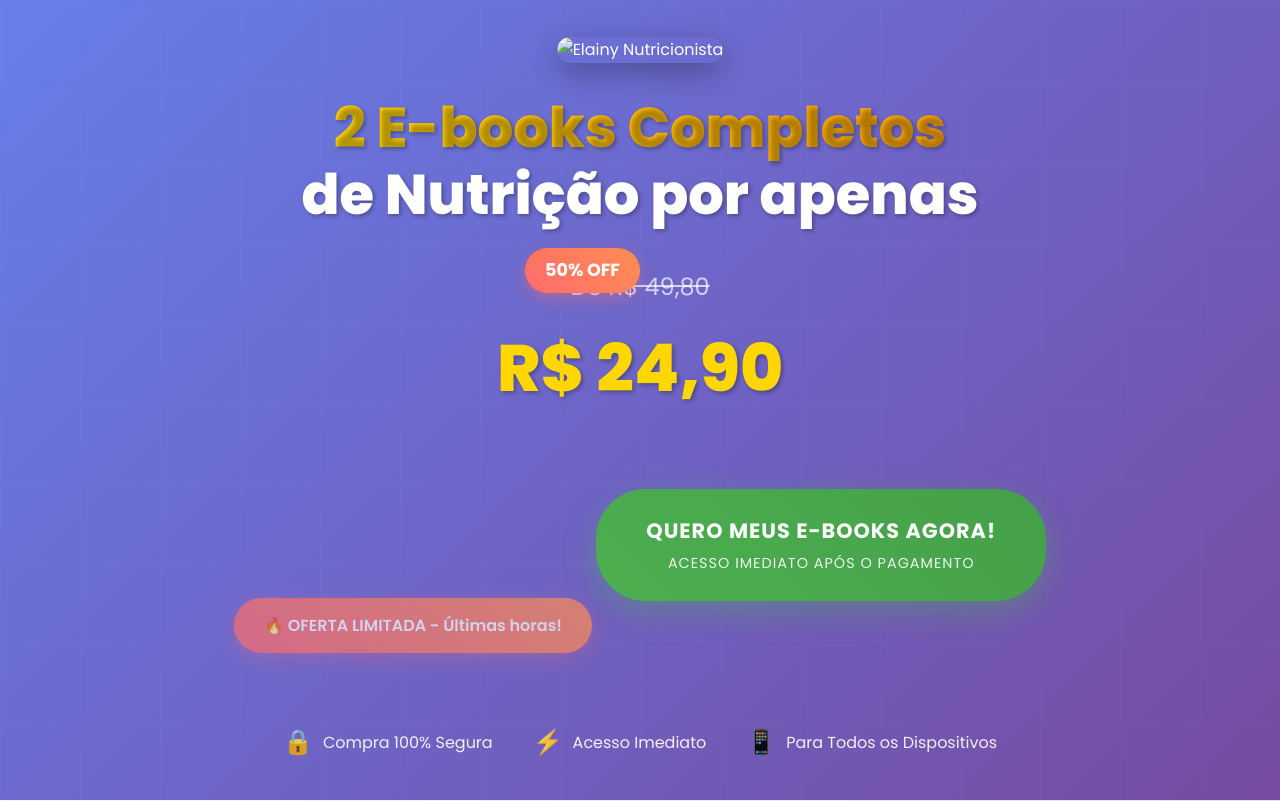
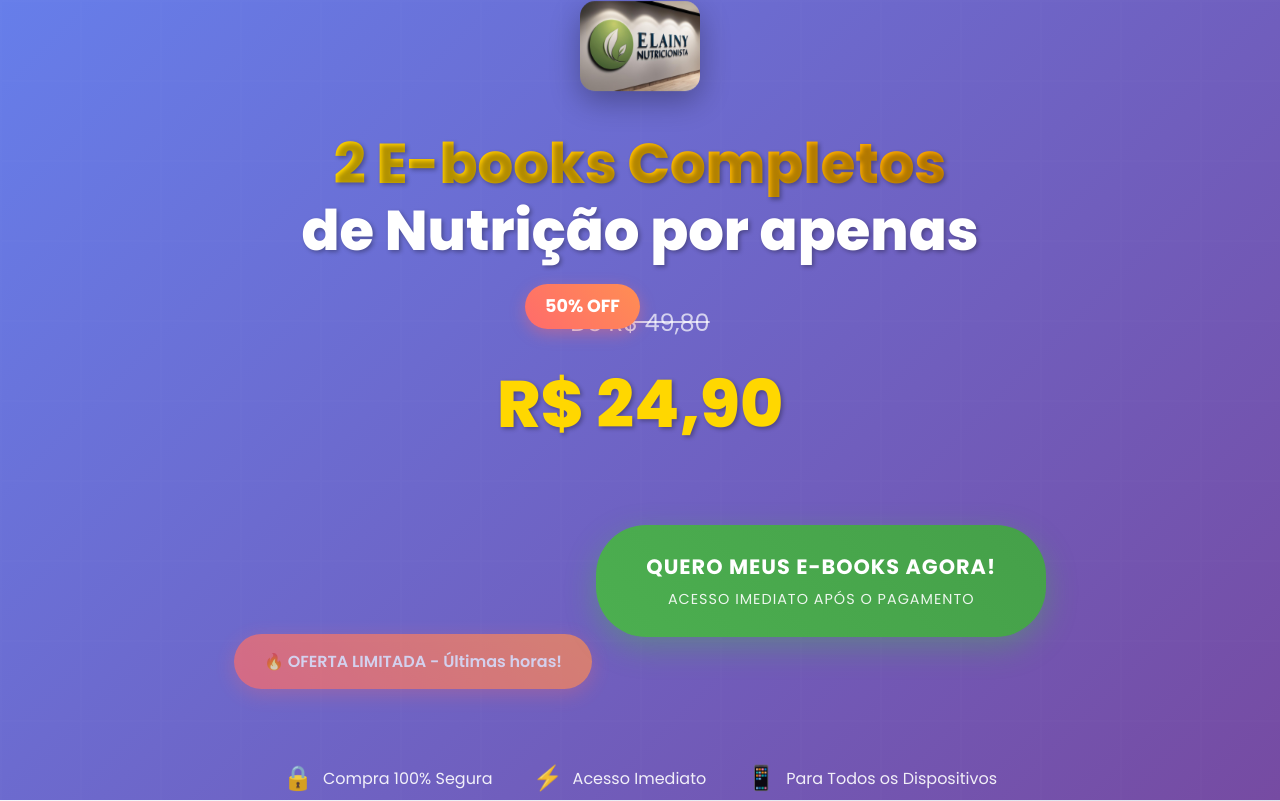
Before and after one commit to Zanatta84/Site-Ebook, a plain HTML site: page index.html in a window 1280 px wide. Shown: the top 801 px of the page. Drawn offline with Linux system fonts and the light colour scheme.

Commit message:
Update index.html

```diff
--- a/index.html
+++ b/index.html
@@ -27,7 +27,7 @@
         </div>
         <div class="container">
             <div class="hero-content">
-                <img src="assets/images/_Createalarge,professionallogofor'ElainyNutricionista'thatconveystrust,expertise,andhealth.Thedesignshouldbecleanandvisuallyimpactful,easilyreadableeveninlargerformats.Useacolor(1).jpg" alt="Elainy Nutricionista" class="logo">
+                <img src="_Createalarge,professionallogofor'ElainyNutricionista'thatconveystrust,expertise,andhealth.Thedesignshouldbecleanandvisuallyimpactful,easilyreadableeveninlargerformats.Useacolor(1).jpg" alt="Elainy Nutricionista" class="logo">
 
                 <h1 class="hero-title">
                     <span class="highlight">2 E-books Completos</span><br>
@@ -149,7 +149,7 @@
                     </p>
                 </div>
                 <div class="transformation-image">
-                    <img src="assets/images/UmamesaaoarlivreemumavarandaensolaradacomvistaparaomarMediterrâneo,cercadaporoliveiraseflorescoloridas.Umhomemeumamulhercompartilhamumarefeiçãoalegreesaudável,sorrindoebrindando.jpg" alt="Alimentação saudável e feliz">
+                    <img src="UmamesaaoarlivreemumavarandaensolaradacomvistaparaomarMediterrâneo,cercadaporoliveiraseflorescoloridas.Umhomemeumamulhercompartilhamumarefeiçãoalegreesaudável,sorrindoebrindando.jpg" alt="Alimentação saudável e feliz">
                 </div>
             </div>
         </div>
@@ -200,7 +200,7 @@
         <div class="container">
             <div class="footer-content">
                 <div class="footer-info">
-                    <img src="assets/images/_Createalarge,professionallogofor'ElainyNutricionista'thatconveystrust,expertise,andhealth.Thedesignshouldbecleanandvisuallyimpactful,easilyreadableeveninlargerformats.Useacolor(1).jpg" alt="Elainy Nutricionista" class="footer-logo">
+                    <img src="_Createalarge,professionallogofor'ElainyNutricionista'thatconveystrust,expertise,andhealth.Thedesignshouldbecleanandvisuallyimpactful,easilyreadableeveninlargerformats.Useacolor(1).jpg" alt="Elainy Nutricionista" class="footer-logo">
                     <p>@elainy_nutricionista</p>
                     <p>Contato: (11) 94065-9150</p>
                 </div>
```
